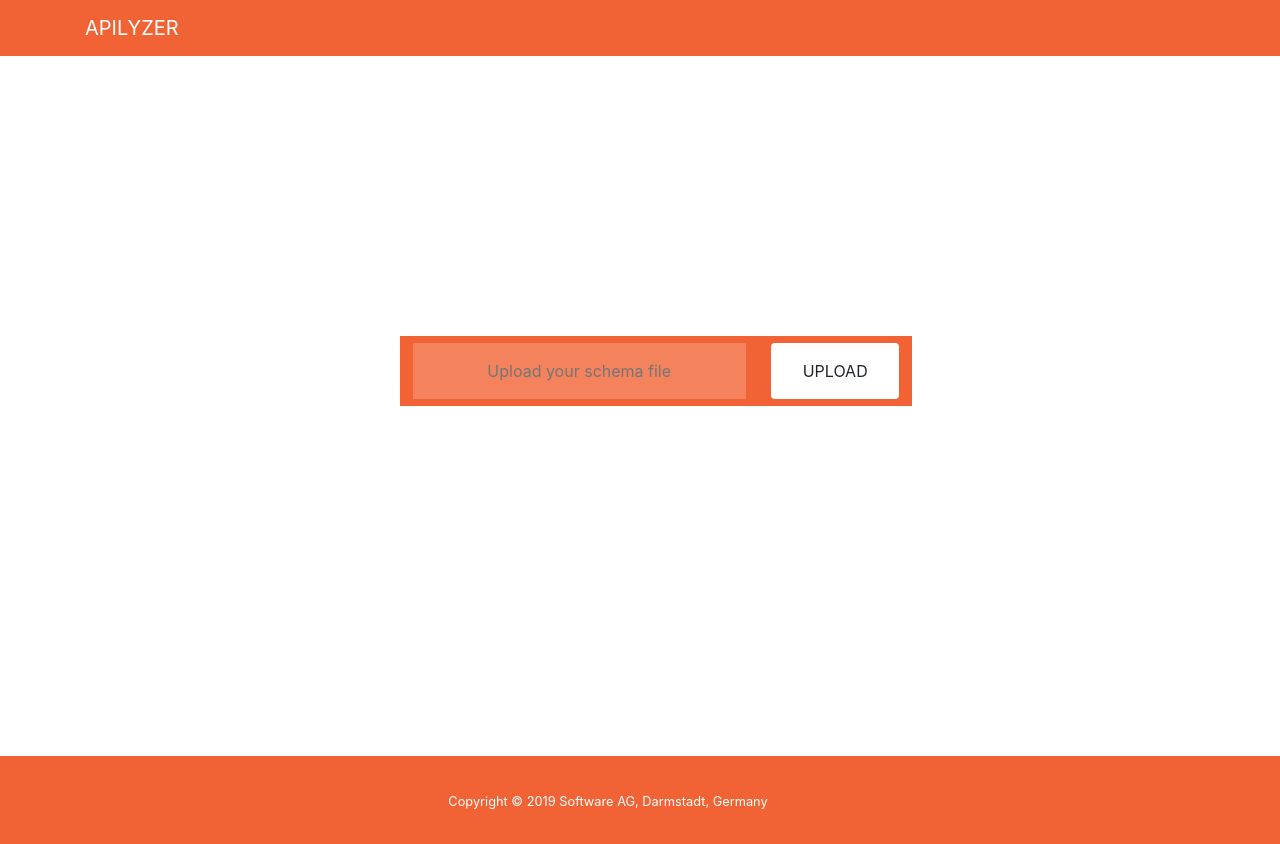
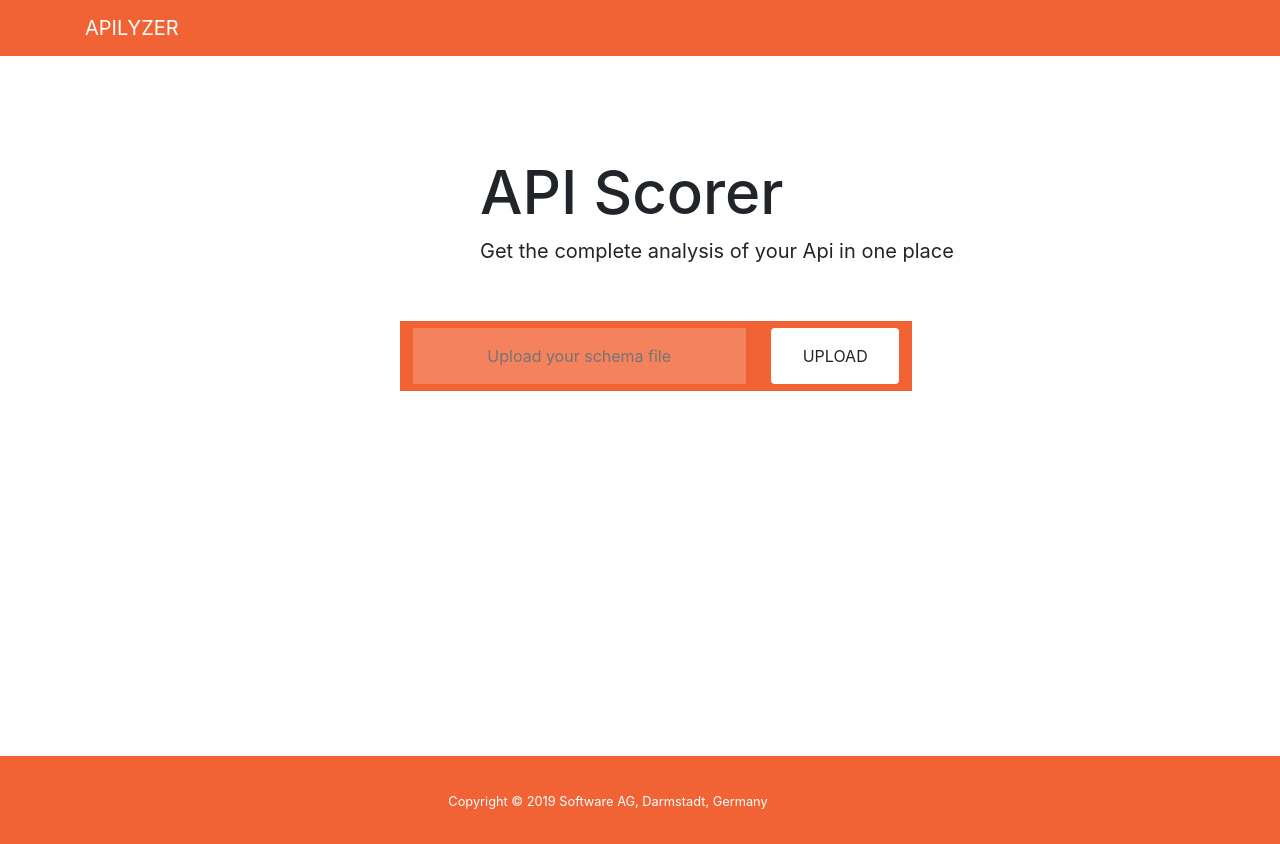
Before and after one commit to azarfaiz/Apilyzer, an Angular app: page / in a window 1280 px wide. Built offline with nearby package versions, Linux system fonts and the light colour scheme.

Commit message:
home page design changes

```diff
--- a/src/app/base/home/home.component.html
+++ b/src/app/base/home/home.component.html
@@ -1,6 +1,12 @@
 <div class="contentHeight">
+
+  <div class="homeHeader d-flex flex-column align-items-start">
+    <h1>API Scorer</h1>
+    <p>Get the complete analysis of your Api in one place</p>
+  </div>
   <div class="fileUploadDiv d-flex align-items-center justify-content-around">
     <input type="text" class="uploadInput" placeholder="Upload your schema file">
     <button class="btn uploadButton">UPLOAD</button>
   </div>
+
 </div>
--- a/src/app/base/home/home.component.scss
+++ b/src/app/base/home/home.component.scss
@@ -4,8 +4,22 @@
   //margin-top: 70px;
 }
 
+.homeHeader{
+  margin: 100px 480px;
+  width: 40%;
+  height: 65px;
+}
+
+.homeHeader h1 {
+  font-size: 60px;
+}
+
+.homeHeader p {
+  font-size: 20px;
+}
+
 .fileUploadDiv{
-  margin: 280px 400px;
+  margin: 75px 400px;
   width: 40%;
   height: 70px;
   background-color: #F16334;
```
